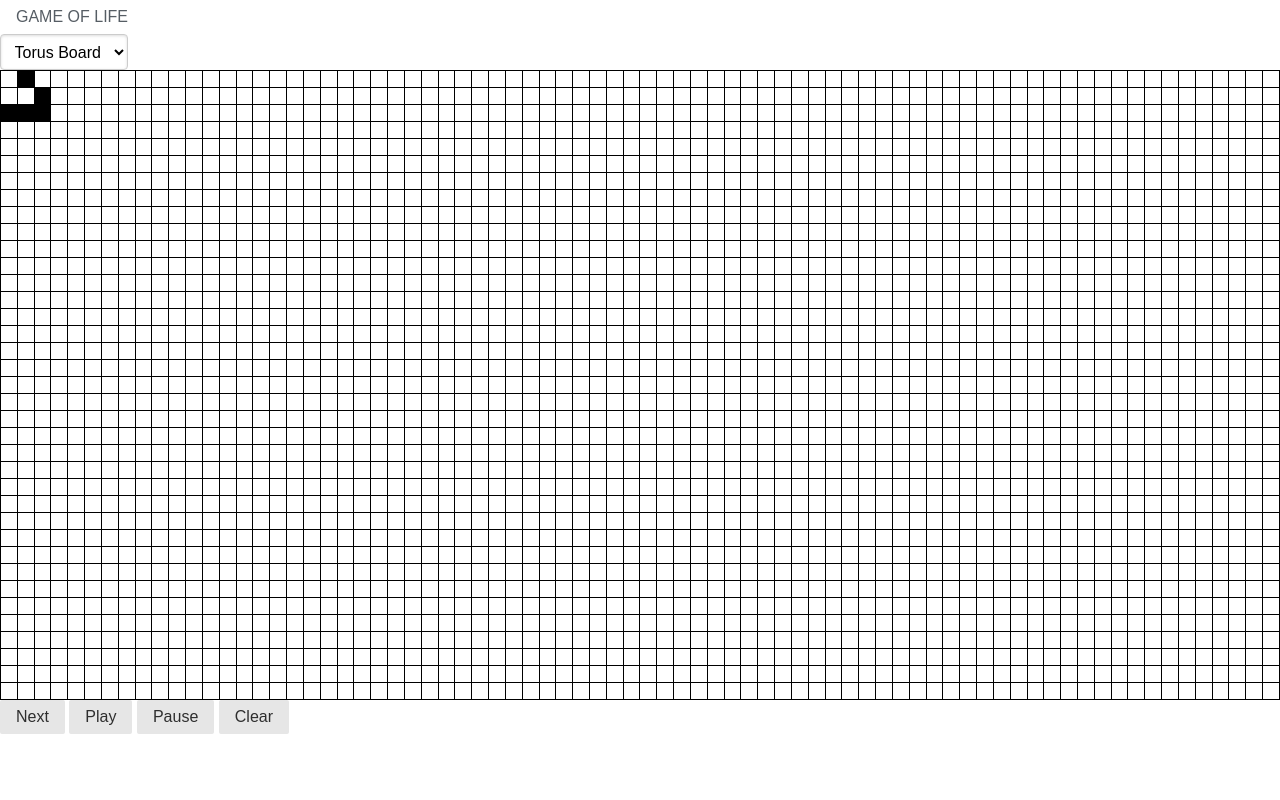
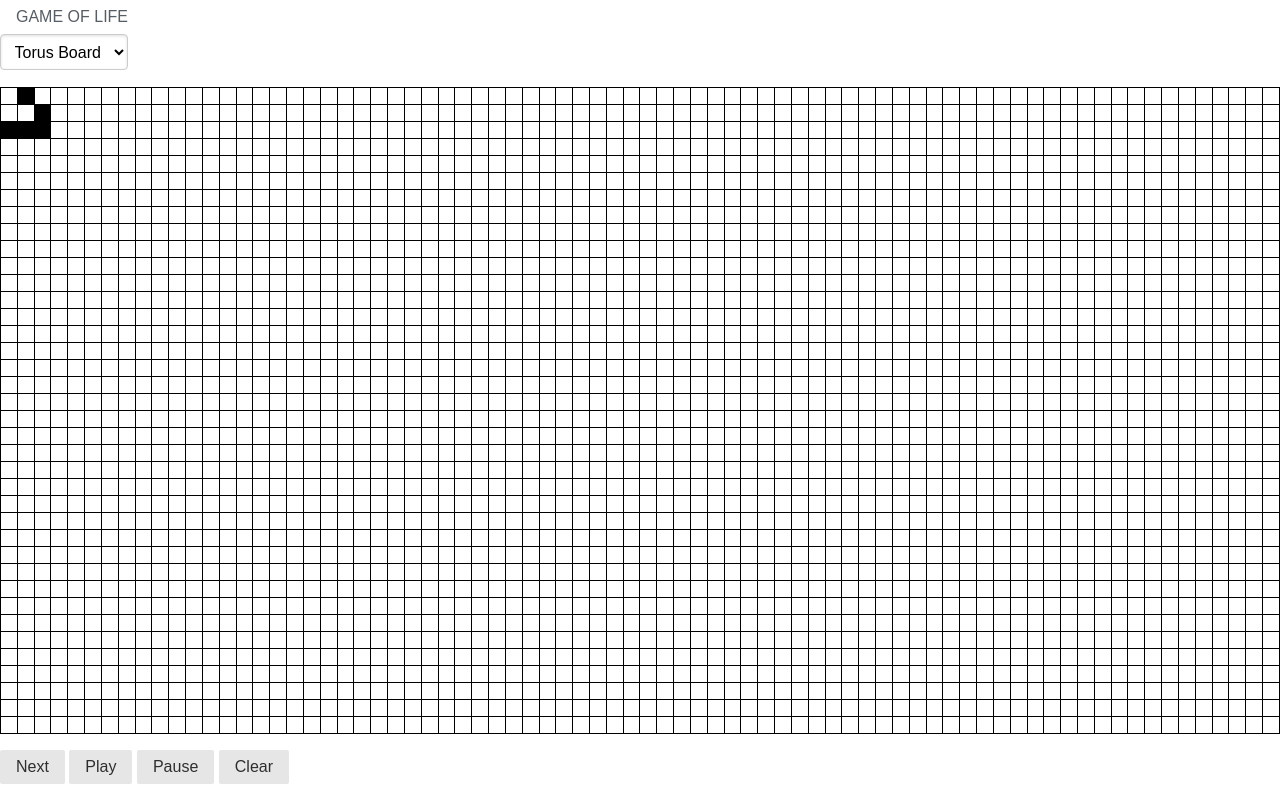
Before and after one commit to tinosteinort/golpwa, a website built with webpack: page docs/index.html in a window 1280 px wide. Built offline with nearby package versions, Linux system fonts and the light colour scheme.

Commit message:
Update Layout

```diff
--- a/docs/css/styles.css
+++ b/docs/css/styles.css
@@ -1,3 +1,14 @@
+body {
+    display: flex;
+    flex-direction: column;
+    min-height: 100vh;
+}
+
+.main {
+    display: flex;
+    flex: 1 1 auto;
+}
+
 table {
     border: 0;
     border-collapse: collapse;
@@ -12,6 +23,10 @@ td {
     height: 1em;
 }
 
+.header, .footer {
+    flex: 0 0 auto;
+}
+
 .alive {
     background-color: black;
 }
--- a/docs/index.html
+++ b/docs/index.html
@@ -12,6 +12,7 @@
     <link rel="stylesheet" href="css/styles.css">
 </head>
 <body>
+    <div class="header">
         <div class="pure-menu pure-menu-horizontal">
             <span class="pure-menu-heading">Game Of Life</span>
         </div>
@@ -21,10 +22,12 @@
                 <option value="TORUS" selected>Torus Board</option>
             </select>
         </form>
-    <div class="pure-g">
+    </div>
+
+    <div class="main pure-g">
         <table class="pure-u-1" id="boardTable"></table>
     </div>
-    <div class="pure-menu pure-menu-horizontal">
+    <div class="footer pure-menu pure-menu-horizontal">
         <ul class="pure-menu-list">
             <li class="pure-menu-item"><button class="pure-button" id="nextStepBtn" alt="Execute next step">Next</button></li>
             <li class="pure-menu-item"><button class="pure-button" id="playBtn" alt="Executes the next steps automatically">Play</button></li>
--- a/src/index.ts
+++ b/src/index.ts
@@ -22,14 +22,22 @@ function getEmInPixel(): number {
     div.style.height = "1em";
     return div.offsetHeight;
 }
+function getDivWidth(): number {
+    const div = document.getElementsByClassName("main")[0] as HTMLDivElement;
+    return div.clientWidth;
+}
+function getDivHeight(): number {
+    const div = document.getElementsByClassName("main")[0] as HTMLDivElement;
+    return div.clientHeight;
+}
 function calculateCellsX(): number {
     const numberOfPixelIn1em = getEmInPixel();
-    const cellCountX = Math.floor((window.innerWidth - 50) / numberOfPixelIn1em);
+    const cellCountX = Math.floor(getDivWidth() / numberOfPixelIn1em) - 4;
     return cellCountX;
 }
 function calculateCellsY(): number {
     const numberOfPixelIn1em = getEmInPixel();
-    const cellCountY = Math.floor((window.innerHeight - 200) / numberOfPixelIn1em);
+    const cellCountY = Math.floor(getDivHeight() / numberOfPixelIn1em) - 4;
     return cellCountY;
 }
 
```
Also changed, not shown: docs/js/index.js. Lines whose indentation alone changed are shown as unchanged.
